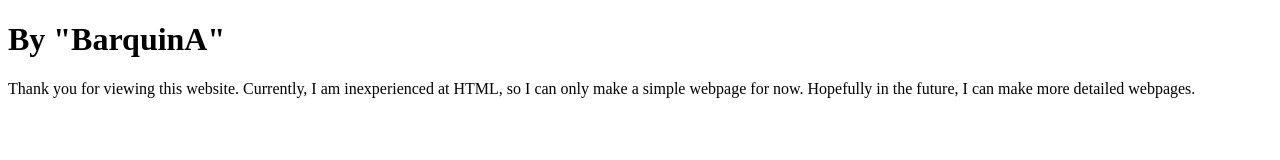
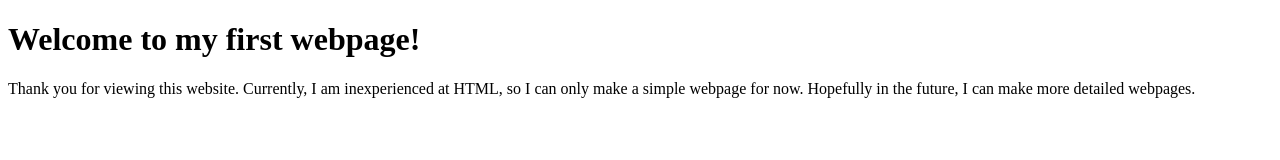
Before and after one commit to BarquinA/Barquins-First-Program, a plain HTML site: page index.html in a window 1280 px wide. Drawn offline with Linux system fonts and the light colour scheme.

Commit message:
Update index.html

```diff
--- a/index.html
+++ b/index.html
@@ -1,10 +1,10 @@
 <!DOCTYPE html>
 <html>
 <head>
-  <title>Welcome to my first webpage!</title>
+  <title>Barquin's First Webpage</title>
 </head>
 <body>
-  <h1>By "BarquinA"</h1>
+  <h1>Welcome to my first webpage!</h1>
   <p>Thank you for viewing this website. Currently, I am inexperienced at HTML, so I can only make a simple webpage for now. Hopefully in the future, I can make more detailed webpages.</p>
 </body>
 </html>
```
